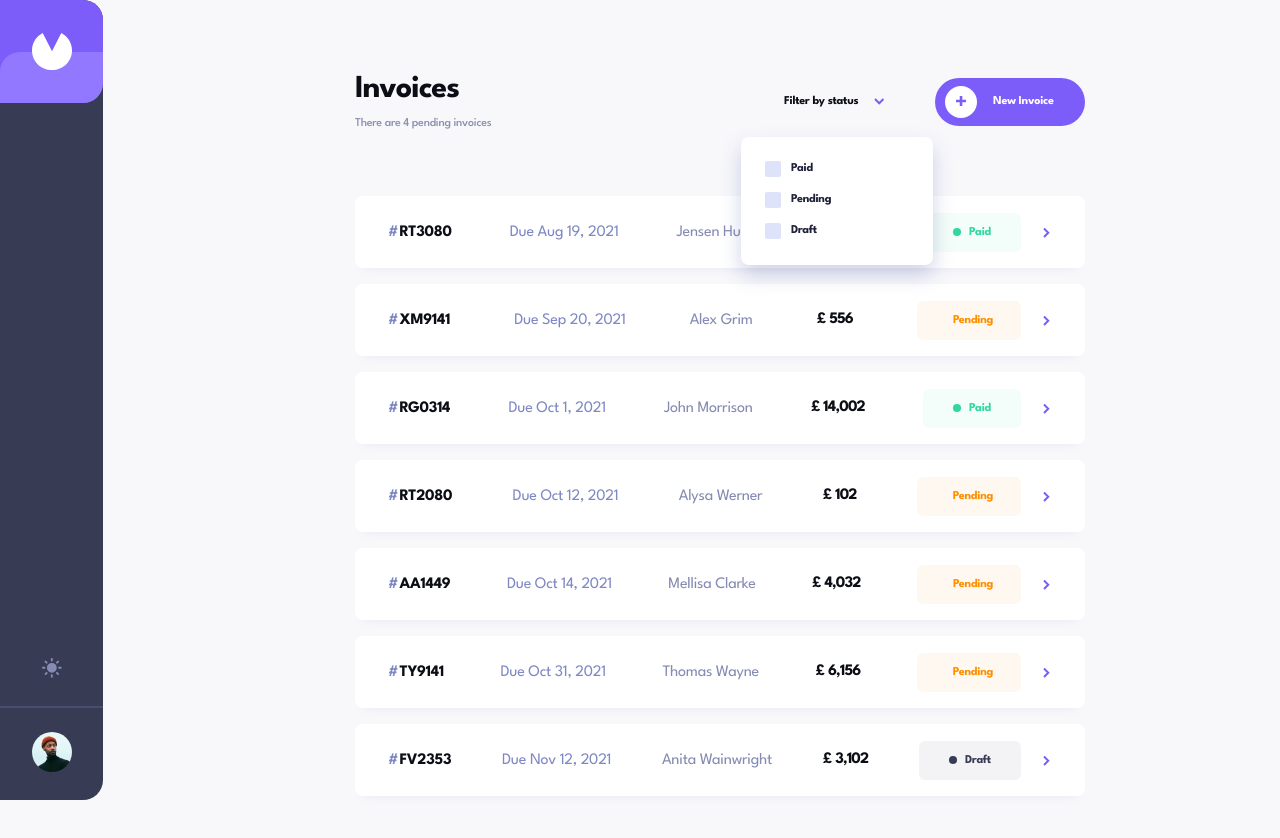
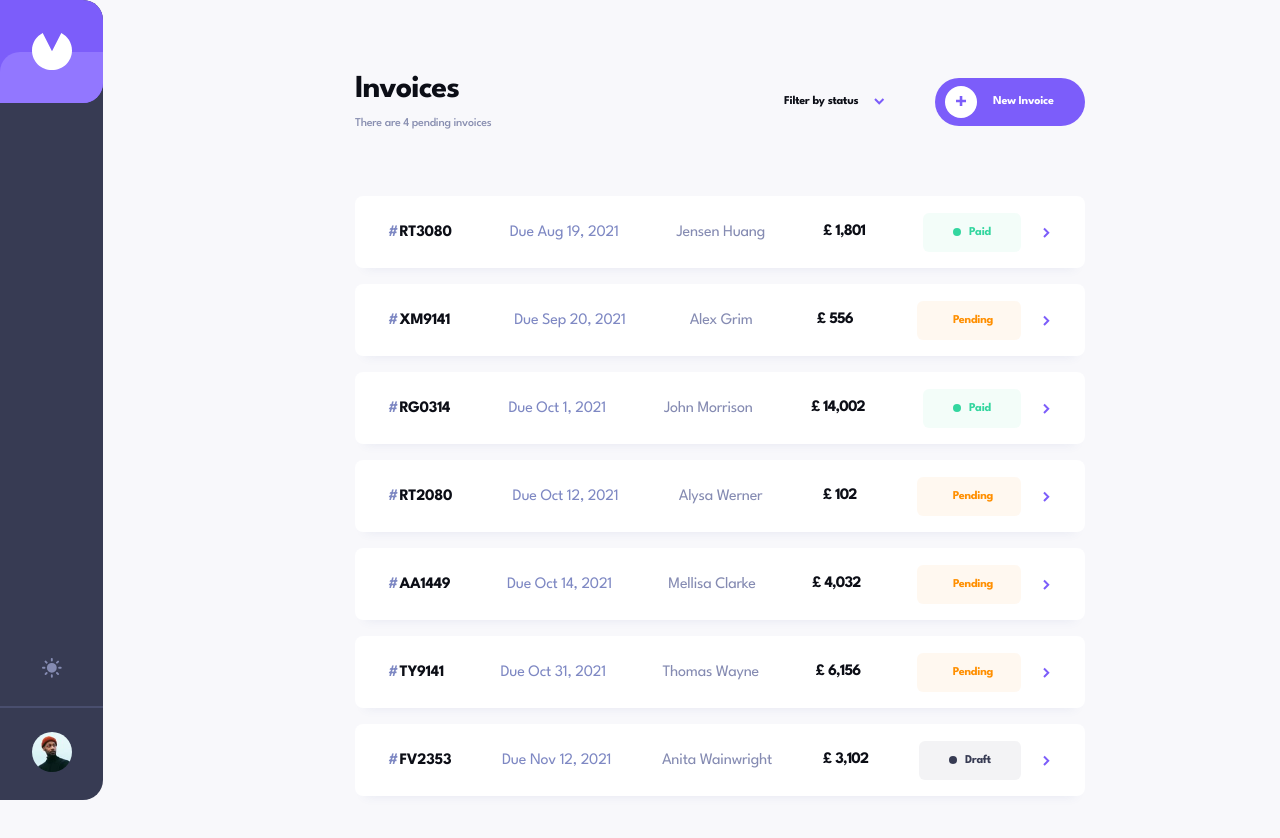
Before and after one commit to caarlosdamian/invoceApp, a React (Create React App) app: page / in a window 1280 px wide. Shown: the top 838 px of the page. Built offline with nearby package versions, Linux system fonts and the light colour scheme.

Commit message:
feat: Added dark theme to filterbox

```diff
--- a/src/components/checkbox/Checkbox.scss
+++ b/src/components/checkbox/Checkbox.scss
@@ -1,21 +1,26 @@
+@import "../../constants/index.scss";
+@import "../../constants/mixing.scss";
+
 .container {
   display: block;
   position: relative;
-  padding-left: 26px;
-  margin-bottom: 16px;
+  padding-left: $border-radius-24;
+  margin-bottom: $border-radius-16;
   cursor: pointer;
   -webkit-user-select: none;
   -moz-user-select: none;
   -ms-user-select: none;
   user-select: none;
-  font-weight: 700;
-  font-size: 12px;
-  line-height: 15px;
+  font-weight: $font-weight-700;
+  font-size: $font-size-12;
+  line-height: $line-height-15;
   /* identical to box height, or 125% */
+  letter-spacing: $letter-spacing-25;
+  color: $dark-blue;
 
-  letter-spacing: -0.25px;
-
-  color: #1e2139;
+  &.dark {
+    color: $white;
+  }
 }
 
 /* Hide the browser's default checkbox */
@@ -32,21 +37,25 @@
   position: absolute;
   top: 0;
   left: 0;
-  height: 16px;
-  width: 16px;
-  background: #dfe3fa;
+  height: $border-radius-16;
+  width: $border-radius-16;
+  background: $lavander;
   border-radius: 2px;
   border: 1px solid transparent;
+
+  &.dark {
+    background: $dark-blue;
+  }
 }
 
 /* On mouse-over, add a grey background color */
-.container:hover input ~ .checkmark {
-  border: 1px solid #7c5dfa;
+.container:hover input~.checkmark {
+  border: 1px solid $purple;
 }
 
 /* When the checkbox is checked, add a blue background */
-.container input:checked ~ .checkmark {
-  background-color: #7c5dfa;
+.container input:checked~.checkmark {
+  background-color: $purple;
 }
 
 /* Create the checkmark/indicator (hidden when not checked) */
@@ -57,19 +66,20 @@
 }
 
 /* Show the checkmark when checked */
-.container input:checked ~ .checkmark:after {
+.container input:checked~.checkmark:after {
   display: block;
 }
 
 /* Style the checkmark/indicator */
 .container .checkmark:after {
-  left: 4px;
+  left: $border-radius-4;
   top: 1px;
   width: 2.5px;
-  height: 8px;
-  border: 2px solid #ffffff;
+  height: $border-radius-8;
+  border: 2px solid $white;
   border-width: 0 3px 3px 0;
   -webkit-transform: rotate(45deg);
   -ms-transform: rotate(45deg);
   transform: rotate(45deg);
+
 }
--- a/src/components/checkbox/Checkbox.tsx
+++ b/src/components/checkbox/Checkbox.tsx
@@ -8,7 +8,7 @@ interface Props {
   label: string;
 }
 export const Checkbox = ({ value, label }: Props) => {
-
+  const { dark } = useSelector((state: any) => state.theme);
   const dispatch = useDispatch();
   const { selectedFilter } = useSelector((state: any) => state.invoice);
 
@@ -25,13 +25,13 @@ export const Checkbox = ({ value, label }: Props) => {
   );
 
   return (
-    <label className="container">
+    <label className={`container ${dark}`}>
       <input
         type="checkbox"
         value={value}
         onClick={(e) => handleToggleFilter(e, value)}
       />
-      <span className="checkmark"></span>
+      <span className={`checkmark ${dark}`}></span>
       {label}
     </label>
   );
--- a/src/components/miniBox/MiniBox.scss
+++ b/src/components/miniBox/MiniBox.scss
@@ -1,11 +1,28 @@
+@import "../../constants/index.scss";
+@import "../../constants/mixing.scss";
+
 .mini-box__container {
   position: absolute;
   width: 192px;
   height: 128px;
-  background: #ffffff;
+  background: $white;
   box-shadow: 0px 10px 20px rgba(72, 84, 159, 0.25);
-  border-radius: 8px;
+  border-radius: $border-radius-8;
   left: 386px;
   top: 65px;
-  padding: 24px;
+  padding: $border-radius-24;
+
+  @include devices("tablet") {
+    left: 320px;
+  }
+
+  @include devices("mobile") {
+    left: 50px;
+  }
+
+  &.dark {
+    background: $yankees-blue;
+    box-shadow: 0px 10px 20px rgba(0, 0, 0, 0.25);
+    border-radius: $border-radius-8;
+  }
 }
--- a/src/components/miniBox/MiniBox.tsx
+++ b/src/components/miniBox/MiniBox.tsx
@@ -1,7 +1,10 @@
+import { useSelector } from "react-redux";
 import { Checkbox } from "../checkbox/Checkbox";
 import "./MiniBox.scss";
 
 export const MiniBox = () => {
+  const { dark } = useSelector((state: any) => state.theme);
+
   const filters = [
     { value: "paid", label: "Paid" },
     { value: "pending", label: "Pending" },
@@ -9,7 +12,7 @@ export const MiniBox = () => {
   ];
 
   return (
-    <div className="mini-box__container">
+    <div className={`mini-box__container ${dark}`}>
       {filters.map((filter) => (
         <Checkbox
           key={filter.value}
--- a/src/pages/invoces/Invoces.tsx
+++ b/src/pages/invoces/Invoces.tsx
@@ -28,12 +28,13 @@ export const Invoces = () => {
           })
         : invoces,
 
-    [selectedFilter, invoces]
+    [selectedFilter, invoces,invoice.invoces]
   );
 
   return (
     <div className="invoces">
-      <MiniBox />
+      {open && <MiniBox /> }
+
       <div className="invoces__container">
         <div className="invoces__container--top--left">
           <h1 className={`invoces__container--top--header ${dark}`}>
```
Also changed, not shown: src/pages/invoces/Invoces.scss (+20 -0 lines).
